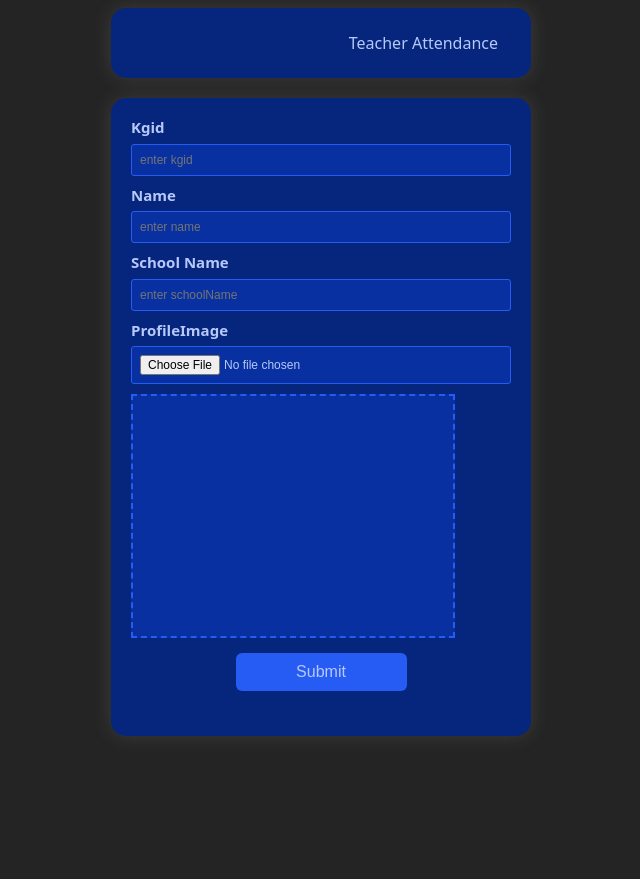
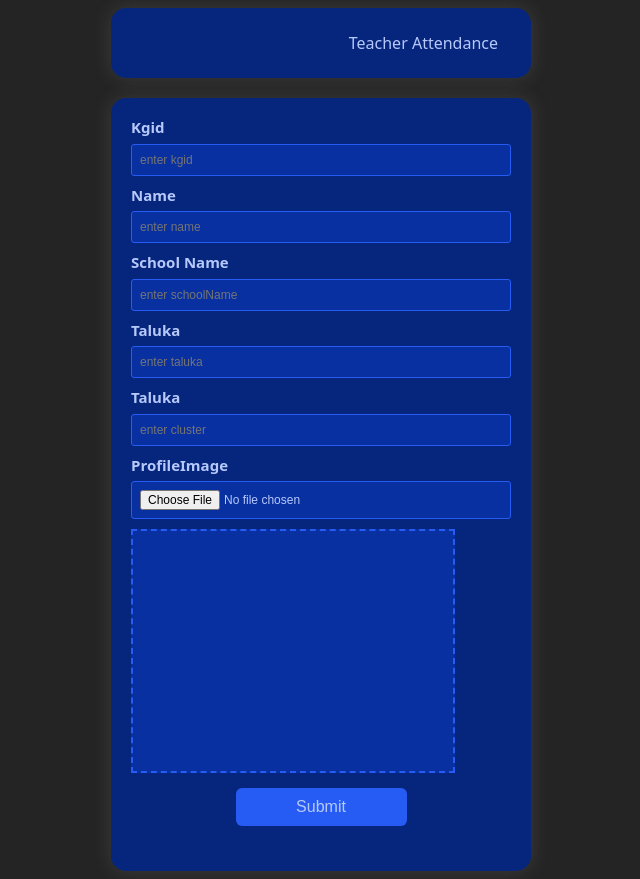
Before and after one commit to Jas2365/frontend, a React (Vite) app: page / in a window 1280 px wide. Shown: the whole page, without its empty margins (319-959 px from the left). Before the commit the page ends 800 px from the top, so only its background shows below. Built offline with nearby package versions, Linux system fonts and the light colour scheme; no server answers.

Commit message:
added taluka and cluster

```diff
--- a/src/pages/createPage.jsx
+++ b/src/pages/createPage.jsx
@@ -9,6 +9,8 @@ const createPage = () => {
     kgid: "",
     name: "",
     schoolName: "",
+    taluka: "",
+    cluster: "",
   });
   const [profileImage, setProfileImage] = useState(null);
 
@@ -20,15 +22,23 @@ const createPage = () => {
   };
 
   const handleSubmit = async (e) => {
+    alert("teacher created");
     e.preventDefault();
-    if (!profileImage || !teacher.kgid || !teacher.name || !teacher.schoolName)
+    if (
+      !profileImage ||
+      !teacher.kgid ||
+      !teacher.name ||
+      !teacher.schoolName ||
+      !teacher.taluka ||
+      !teacher.cluster
+    )
       return;
     const formdata = new FormData();
     formdata.append("data", JSON.stringify(teacher));
     formdata.append("profileImage", profileImage);
 
     await addTeacher(formdata);
-    setTeacher({ kgid: "", name: "", schoolName: "" });
+    setTeacher({ kgid: "", name: "", schoolName: "", taluka: "", cluster: "" });
     setProfileImage(null);
   };
 
@@ -62,6 +72,25 @@ const createPage = () => {
           onChange={(e) => handleChange(e)}
           value={teacher.schoolName}
         />
+        <label htmlFor="taluka">Taluka</label>
+        <input
+          type="text"
+          id="taluka"
+          name="taluka"
+          placeholder="enter taluka"
+          onChange={(e) => handleChange(e)}
+          value={teacher.taluka}
+        />
+        <label htmlFor="cluster">Taluka</label>
+        <input
+          type="text"
+          id="cluster"
+          name="cluster"
+          placeholder="enter cluster"
+          onChange={(e) => handleChange(e)}
+          value={teacher.cluster}
+        />
+
         <CameraUpload onImageSelect={setProfileImage} />
 
         <button type="submit">Submit</button>
--- a/src/store/teacherStore.js
+++ b/src/store/teacherStore.js
@@ -40,7 +40,6 @@ export const useTeacherStore = create((set) => ({
     );
     const data = await res.data;
     console.log(" adding data  ", data);
-    alert("teacher created");
     // console.log("res:", res);
     set((state) => ({ teachers: [...state.teachers, res.data.data] }));
   },
--- a/src/styles/style.css
+++ b/src/styles/style.css
@@ -108,16 +108,6 @@ body {
   -o-object-fit: contain;
      object-fit: contain;
 }
-.form-container .photo-preview .svg-camera {
-  width: 48;
-  height: 48;
-  object-view-box: 0 0 24 24;
-  fill: none;
-  stroke: #888;
-  stroke-width: 2;
-  stroke-linecap: round;
-  stroke-linejoin: round;
-}
 
 .home-container {
   width: 380px;
```
